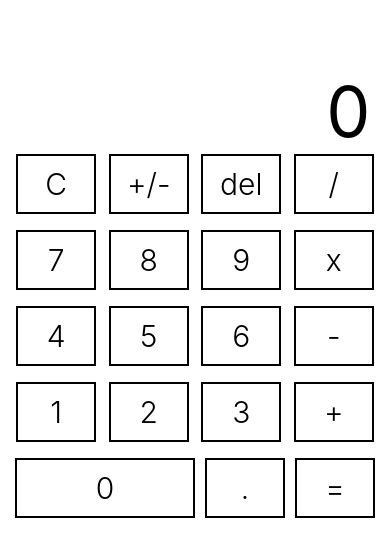
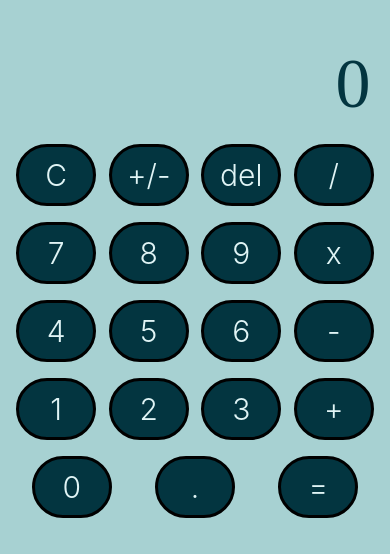
Before and after one commit to vero4153396/calculadora, a React Native app: screen / in a window 390 px wide. Shown: the part 290-844 px from the top of the page. Built offline with nearby package versions, Linux system fonts and the light colour scheme.

Commit message:
Primera Actualización Colores

```diff
--- a/App.tsx
+++ b/App.tsx
@@ -4,6 +4,8 @@ import { Pantalla } from './src/components/Pantalla';
 import { Pantalla2 } from './src/components/Pantalla2';
 import { BotonOperacion } from './src/components/BotonOperacion';
 import { useCalculadora } from './src/hooks/useCalculadora';
+import { GlobalStyles } from './src/theme/GlobalStyles';
+
 
 export default function App() {
 
@@ -12,7 +14,7 @@ export default function App() {
 
   return (
 
-    <View style={styles.container}>
+    <View style={GlobalStyles.container}>
       <Pantalla numberOfLines={1} adjustsFontSizeToFit>{formula}</Pantalla>
 
       {formula === numeroAnterior ? (
@@ -26,31 +28,31 @@ export default function App() {
 
       <StatusBar style="auto" />
 
-    <View style={styles.fila}>
+    <View style={GlobalStyles.fila}>
       <BotonOperacion label='C' width={80} onPress={clean}></BotonOperacion>
       <BotonOperacion label='+/-' width={80} onPress={cambiarSigno}></BotonOperacion>
       <BotonOperacion label='del' width={80} onPress={borrarDigito}></BotonOperacion>
       <BotonOperacion label='/' width={80} onPress={operacionDividir}></BotonOperacion>
     </View>
-    <View style={styles.fila}>
+    <View style={GlobalStyles.fila}>
       <BotonOperacion label='7' width={80} onPress={() =>construirNumero('7')}></BotonOperacion>
       <BotonOperacion label='8' width={80} onPress={() =>construirNumero('8')}></BotonOperacion>
       <BotonOperacion label='9' width={80} onPress={() =>construirNumero('9')}></BotonOperacion>
       <BotonOperacion label='x' width={80} onPress={operacionMultiplicar}></BotonOperacion>
     </View>
-    <View style={styles.fila}>
+    <View style={GlobalStyles.fila}>
       <BotonOperacion label='4' width={80} onPress={() =>construirNumero('4')}></BotonOperacion>
       <BotonOperacion label='5' width={80} onPress={() =>construirNumero('5')}></BotonOperacion>
       <BotonOperacion label='6' width={80} onPress={() =>construirNumero('6')}></BotonOperacion>
       <BotonOperacion label='-' width={80} onPress={operacionRestar}></BotonOperacion>
     </View>
-    <View style={styles.fila}>
+    <View style={GlobalStyles.fila}>
       <BotonOperacion label='1' width={80} onPress={() =>construirNumero('1')}></BotonOperacion>
       <BotonOperacion label='2' width={80} onPress={() =>construirNumero('2')}></BotonOperacion>
       <BotonOperacion label='3' width={80} onPress={() =>construirNumero('3')}></BotonOperacion>
       <BotonOperacion label='+' width={80} onPress={operacionSumar}></BotonOperacion>
     </View>
-    <View style={styles.fila}>
+    <View style={GlobalStyles.fila}>
       <BotonOperacion label='0' width={180} onPress={() =>construirNumero('0')}></BotonOperacion>
       <BotonOperacion label='.' width={80} onPress={() =>construirNumero('.')}></BotonOperacion>
       <BotonOperacion label='=' width={80} onPress={resultado}></BotonOperacion>
@@ -60,20 +62,3 @@ export default function App() {
 
   );
 }
-
-const styles = StyleSheet.create({
-  container: {
-    flex: 1,
-    backgroundColor: '#fff',
-    alignItems:  'center',
-    justifyContent: 'flex-end',
-    paddingBottom:20,
-  },
-  fila: {
-    flexDirection: 'row',
-    justifyContent: "space-around",
-    marginBottom:16,
-    paddingHorizontal:10,
-    width: '100%',
-  }
-});
--- a/src/components/BotonOperacion.tsx
+++ b/src/components/BotonOperacion.tsx
@@ -1,4 +1,5 @@
 import { Pressable, Text, StyleSheet } from "react-native";
+import { GlobalStyles } from "../theme/GlobalStyles";
 
 interface Props {
     label: string,
@@ -10,20 +11,8 @@ export const BotonOperacion = ({label, width, onPress}:Props) => {
     return (
         <Pressable>
             <Text
-                style={[styles.boton, {width}]}
+                style={GlobalStyles.boton}
                 onPress={onPress}>{label}</Text>
         </Pressable>
     )
 };
-
-const styles = StyleSheet.create({
-    boton: {
-        width:80,
-        textAlign: 'center',
-        padding: 10,
-        fontSize: 30,
-        fontWeight: 300,
-        borderColor: 'black',
-        borderWidth: 2,
-    }
-  });
--- a/src/components/Pantalla2.tsx
+++ b/src/components/Pantalla2.tsx
@@ -1,10 +1,11 @@
 import { Text, type TextProps, StyleSheet } from 'react-native';
+import { GlobalStyles } from '../theme/GlobalStyles';
 
 interface Props extends TextProps {};
 
 export const Pantalla2 = ({children, ...rest}:Props) => {
   return (
-    <Text style={styles.pantallaPrincipal} {...rest}>
+    <Text style={GlobalStyles.pantallaSecundaria} {...rest}>
         {children}
     </Text>
   )
--- a/src/theme/Color.ts
+++ b/src/theme/Color.ts
@@ -1,10 +1,10 @@
+import { BotonOperacion } from "../components/BotonOperacion";
+
 export const Color = {
-
-    darkGray: '#2d2d2d' ,
-    lightGray: '#0b0b0b',
-    orange: '#ff9427',
-
-    textPrimary: 'white',
-    textSecondary: '#666666',
-    background: '#000'
+    fondo:'#A7D1D2',
+    botonNumeros:'#033540',
+    botonOperacion:'#015366',
+    botonEspecial:'#63898C',
+    texto:'#033540',
+    textoBoton:'#E0F4F5'
 }as const; //para que salga el color cuando te salen las opciones con el .
--- a/src/theme/GlobalStyles.tsx
+++ b/src/theme/GlobalStyles.tsx
@@ -4,20 +4,48 @@ import { Color } from "./Color";
 export const GlobalStyles = StyleSheet.create({
     pantallaPrincipal: {
         fontSize: 70,
+        fontFamily:  'Cochin',
         textAlign: 'right',
         fontWeight:400,
         width: '90%',
+        color:Color.texto,
+    },
+    pantallaSecundaria:{
+        fontSize: 35,
+        fontFamily:  'Cochin',
+        textAlign: 'right',
+        fontWeight:400,
+        width: '90%',
+        color:Color.texto,
+        opacity: 0.3,
+        padding: 10
     },
 
     container: {
-      flex: 1,
-      backgroundColor: Color.background,
-      alignItems: 'center',
-      justifyContent: 'flex-end',
+        flex: 1,
+        backgroundColor: Color.fondo,
+        alignItems:  'center',
+        justifyContent: 'flex-end',
+        paddingBottom:20,
     },
-    boton:{
-        backgroundColor: '#6558f',
-        padding:10
+    fila: {
+        flexDirection: 'row',
+        justifyContent: "space-around",
+        marginBottom:16,
+        paddingHorizontal:10,
+        width: '100%',
+    },
+    boton: {
+        width:80,
+        textAlign: 'center',
+        padding: 10,
+        fontSize: 30,
+        fontWeight: 300,
+        borderColor: 'black',
+        borderRadius: 50,
+        backgroundColor: Color.botonNumeros,
+        color:Color.textoBoton,
+        borderWidth: 3,
     },
     botonPulsado:{
         opacity:0.6
```
